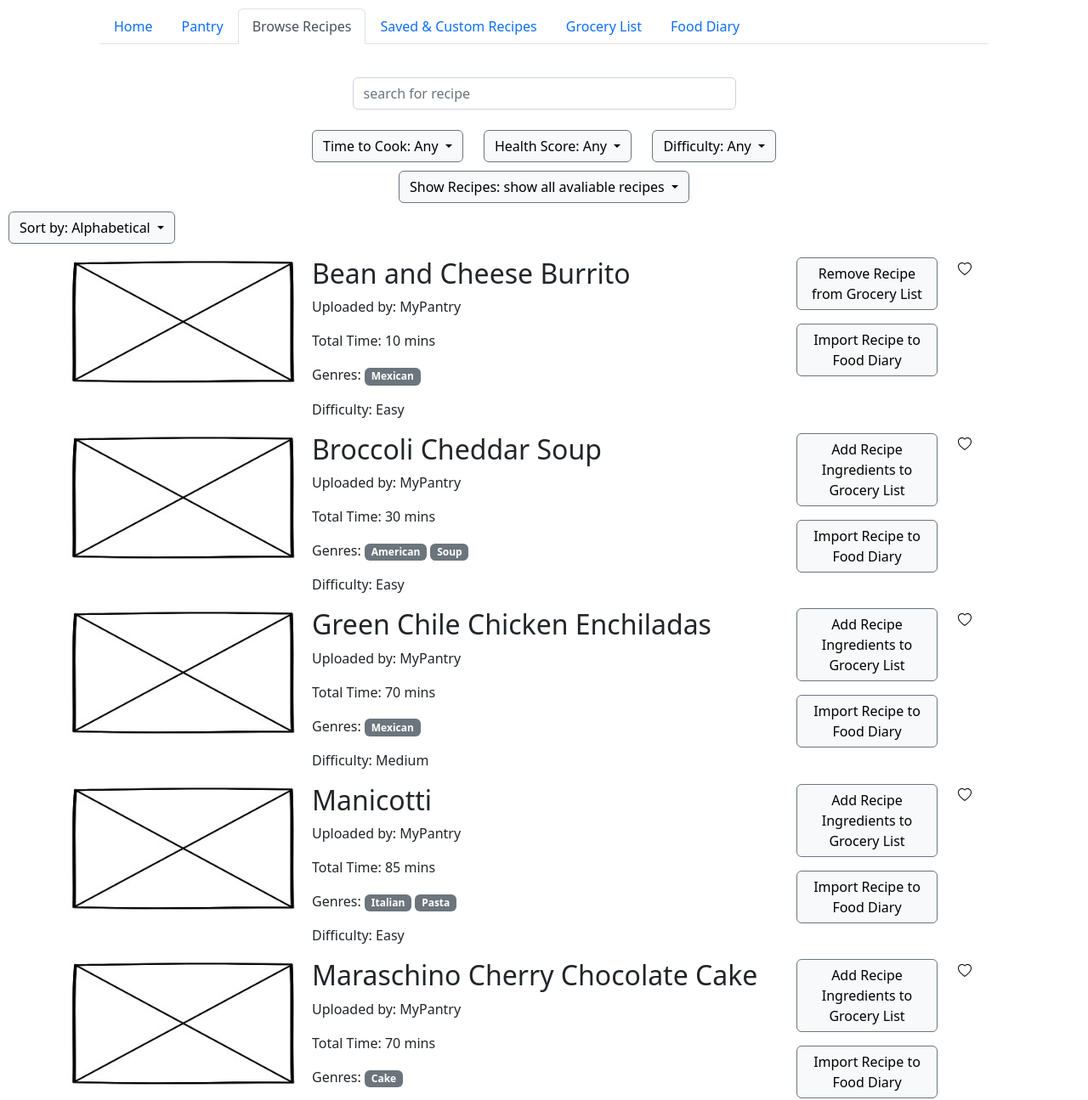
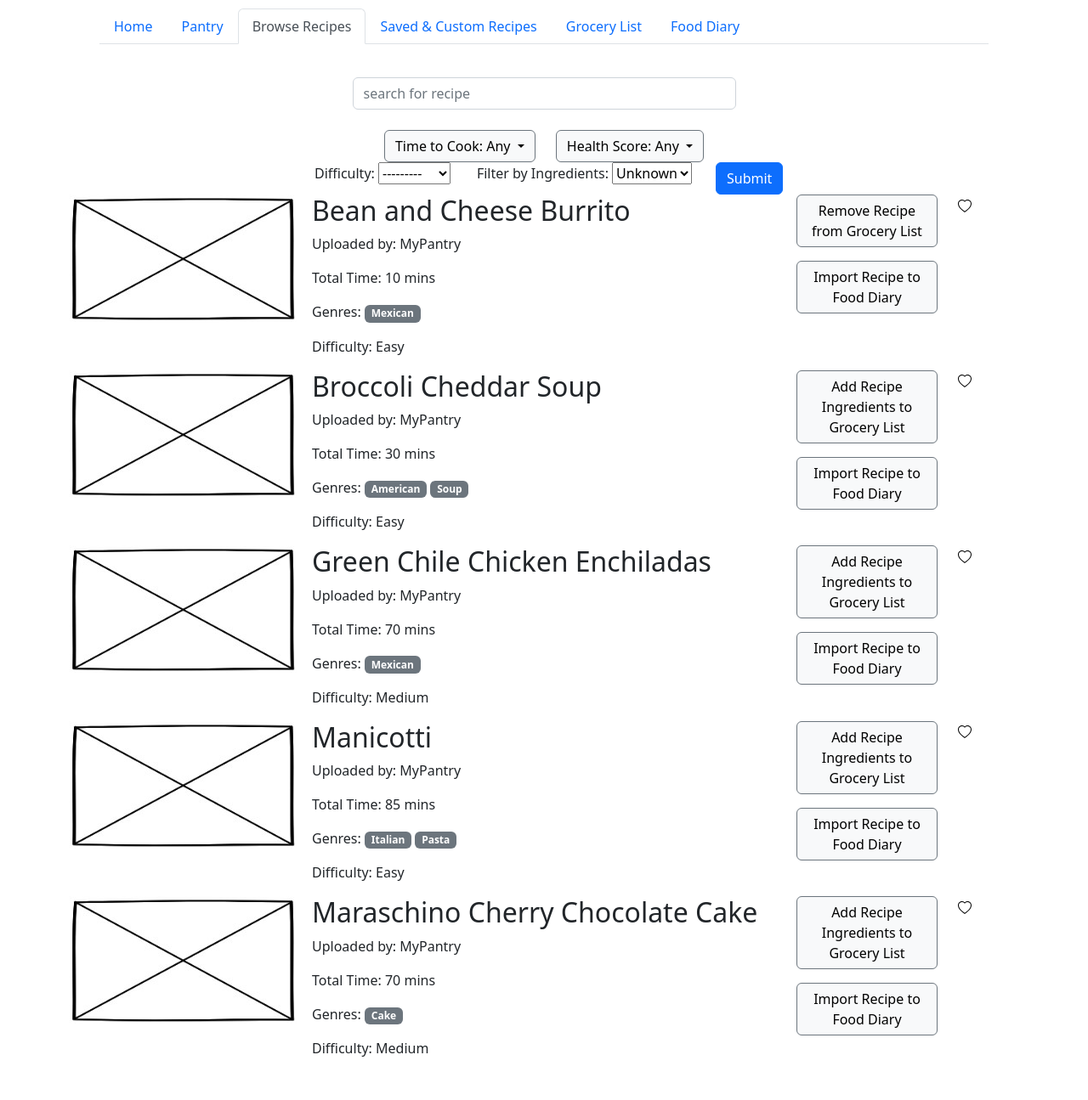
Before and after one commit to UsabilityEngineering/mypantry, a Django app: page /browse_recipes/ in a window 1280 px wide. Shown: the top 1295 px of the page at 85% size. After the commit the page ends 1244 px from the top, so only its background shows below. Run offline with Django 4.2, Linux system fonts and the light colour scheme; data comes from the database, SQL or seed files in the repository; both versions use the stored data as it was after the commit; some libraries are stand-ins or nearby versions.

Commit message:
Made the filters work but broke the search and I don't know why and am too lazy to fix it xd

```diff
--- a/prototype/core/filters.py
+++ b/prototype/core/filters.py
@@ -2,7 +2,17 @@ import django_filters
 
 from .models import *
 
+def filter_ingredients(queryset, name, value):
+    if value:
+        for recipe in queryset:
+            for ingredient in recipe.ingredients.all():
+                if not ingredient.selected:
+                    queryset = queryset.exclude(id=recipe.id)
+    return queryset
+
 class RecipeFilter(django_filters.FilterSet):
+    ingredient = django_filters.BooleanFilter(label="Filter by Ingredients", field_name="ingredients", method=filter_ingredients)
+    name = django_filters.CharFilter(field_name="name", lookup_expr="icontains")
     class Meta:
         model = Recipe
-        fields = '__all__'
+        fields = ['name', 'difficulty', 'ingredient']
--- a/prototype/core/templates/core/browse_recipes.html
+++ b/prototype/core/templates/core/browse_recipes.html
@@ -12,6 +12,7 @@
       <div class="col-2"></div>
     </div>
     <br>
+    <form method="get">
     <div class="row justify-content-md-center">
         <div class="col-6">
             <span class="dropdown">
@@ -37,7 +38,21 @@
                   <li><a class="dropdown-item" href="#">Low</a></li>
                 </ul>
             </span>
-            <span class="dropdown">
+            <br>
+            <div class="row">
+              <div class="col-4">
+                <label for="{{filter.form.difficulty.id_for_label}}">Difficulty:</label>
+                  {{filter.form.difficulty}}
+              </div>
+              <div class="col-6">
+                <label for="{{filter.form.ingredient.id_for_label}}">Filter by Ingredients:</label>
+                  {{filter.form.ingredient}}
+              </div>
+              <div class="col-2">
+                <button type="submit" class="btn btn-primary">Submit</button>
+              </div>
+            </div>
+            <!--<span class="dropdown">
                 <button class="btn btn-light dropdown-toggle border border-secondary recipe_filter" type="button" data-toggle='dropdown' data-bs-toggle="dropdown" aria-expanded="false">
                   Difficulty: Any
                 </button>
@@ -47,9 +62,9 @@
                   <li><a class="dropdown-item" href="#">Medium</a></li>
                   <li><a class="dropdown-item" href="#">Hard</a></li>
                 </ul>
-            </span>
+            </span>-->
     </div>
-    <div class="row justify-content-md-center">
+      <!--<div class="row justify-content-md-center">
         <div class="col-6">
             <span class="dropdown">
                 <button class="btn btn-light dropdown-toggle border border-secondary recipe_filter_bot" type="button" data-toggle='dropdown' data-bs-toggle="dropdown" aria-expanded="false">
@@ -61,11 +76,12 @@
                 </ul>
             </span>
         </div>
-      </div>
+      </div> -->
     </div>
+  </form>
 </div>
 
-<span class="dropdown">
+<!--<span class="dropdown">
   <button class="btn btn-light dropdown-toggle border border-secondary recipe_filter_bot mb-3" type="button" data-toggle='dropdown' data-bs-toggle="dropdown" aria-expanded="false">
     Sort by: Alphabetical
   </button>
@@ -74,7 +90,7 @@
     <li><a class="dropdown-item" href="#">Time to Cook</a></li>
     <li><a class="dropdown-item" href="#">Health Score</a></li>
   </ul>
-</span>
+</span>-->
 
 {% for recipe in recipes %}
 
--- a/prototype/core/templates/core/recipe_form.html
+++ b/prototype/core/templates/core/recipe_form.html
@@ -75,6 +75,8 @@
                 <br>
                 <div class="row">
                     <h4> Steps </h4>
+                </div>
+                <div class="row" id="step1">
                     <div class="col-sm-1">
                         <label class="align-vert"> <h3> 1. </h3> </label>
                     </div>
--- a/prototype/core/views.py
+++ b/prototype/core/views.py
@@ -50,6 +50,7 @@ def browse_recipes(request):
 
     context = {
         'recipes': recipes,
+        'filter': filter,
 
         "browse_recipes_active": True,
     }
```
Also changed, not shown: prototype/db.sqlite3.
